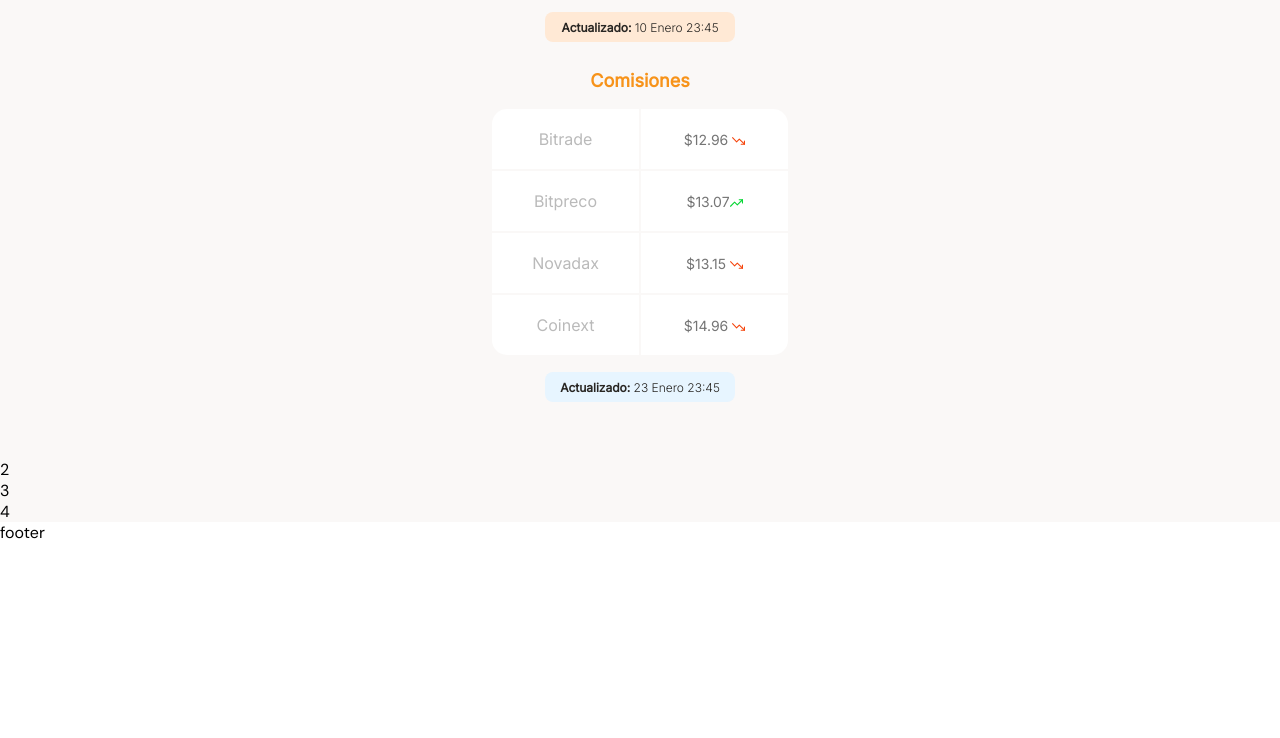
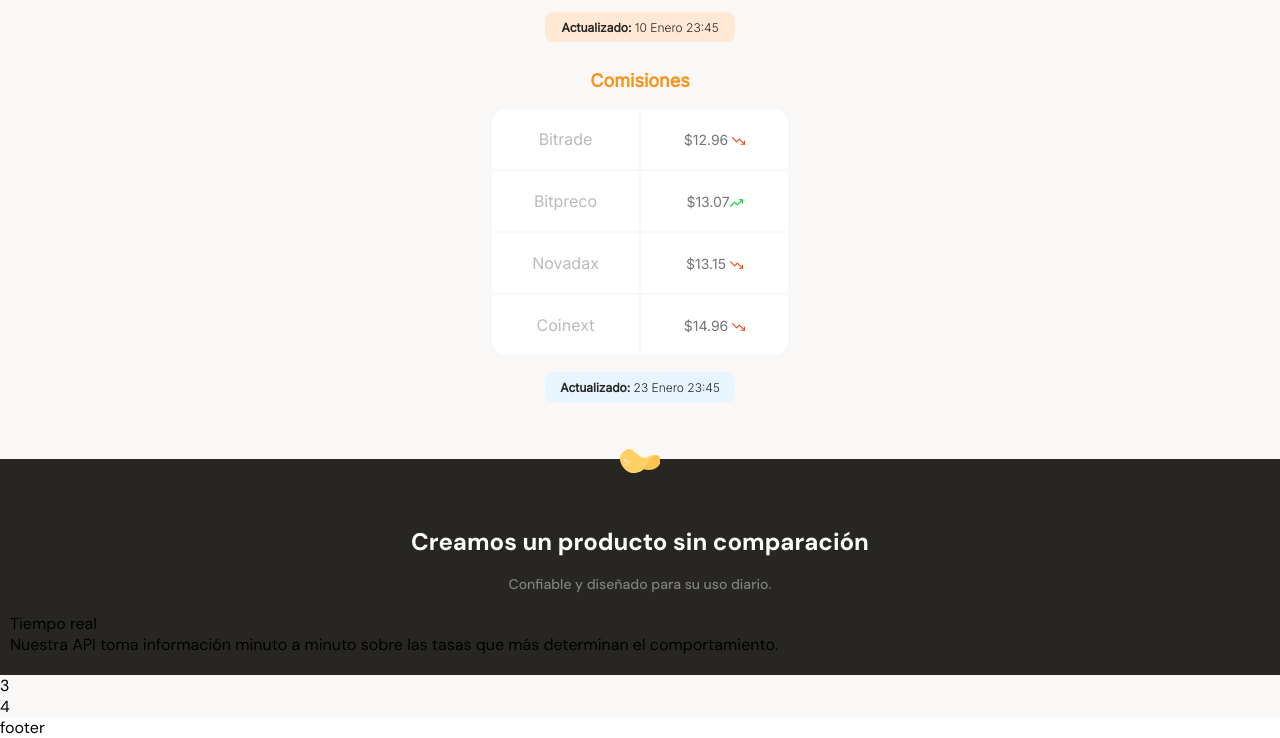
Before and after one commit to magoMercurio/mobile-first, a plain HTML site: page index.html in a window 1280 px wide. Shown: the part 1057-1795 px from the top of the page. Before the commit the page ends 1600 px from the top, so only its background shows below. Drawn offline with Linux system fonts and the light colour scheme.

Commit message:
empezando secccion 2

```diff
--- a/index.html
+++ b/index.html
@@ -82,7 +82,20 @@
             </section>
 
         </section>
-        <section>2</section>
+        <section class="main-product-detail">
+            <span class="product-detail-batata-logo"></span>
+            <div class="product-detail-title">
+                <h2>Creamos un producto sin comparación</h2>
+                <p>Confiable y diseñado para su uso diario.</p>
+            </div>
+            <section class="product-cards-container">
+                <article class="product-detail-card">
+                    <span class="clock"></span>
+                    <p class="product-card-title">Tiempo real</p>
+                    <p class="product-card-body">Nuestra API toma información minuto a minuto sobre las tasas que más determinan el comportamiento.</p>
+                </article>
+            </section>
+        </section>
         <section>3</section>
         <section>4</section>
     </main>
--- a/style.css
+++ b/style.css
@@ -281,3 +281,46 @@ main {
     line-height: 1.5rem;
     color: var(--warm-black);
 }
+
+.main-product-detail {
+    position: relative;
+    width: 100%;
+    min-width: 320px;
+    height: auto;
+    padding: 20px 10px;
+    background-color: var(--warm-black);
+}
+
+.product-detail-batata-logo {
+    position: absolute;
+    width: 40px;
+    height: 25px;
+    top: -10px;
+    left: calc(50% - 20px);
+    background-image: url(./assets/icons/batata.svg);
+}
+
+.product-detail-title {
+    width: 90%;
+    min-width: 288px;
+    height: auto;
+    margin: 0 auto;
+    margin-top: 50px;
+    text-align: center;
+}
+
+.product-detail-title h2 {
+    margin-bottom: 20px;
+    font-size: 2.4rem;
+    font-weight: bold;
+    line-height: 2.6rem;
+    color: var(--just-white);
+}
+
+.product-detail-title p {
+    margin-bottom: 20px;
+    font-size: 1.4rem;
+    font-weight: 500;
+    line-height: 1.8rem;
+    color: #808080;
+}
```
